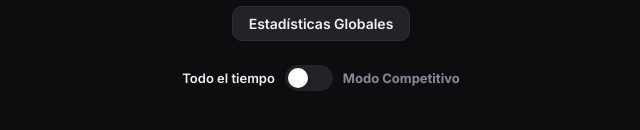
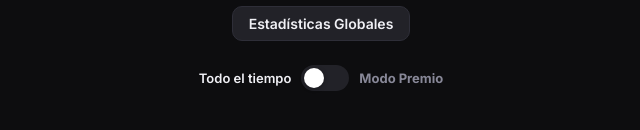
Before and after one commit to mirip1/amsterdam-trip-counter, a Next.js app: page / in a window 1280 px wide. Shown: the part 194-324 px from the top of the page, without its empty margins (319-959 px from the left). Built offline with nearby package versions, Linux system fonts and the light colour scheme; no server answers; the database is empty.

Commit message:
feat: rename "Modo Competitivo" label to "Modo Premio"

```diff
--- a/app/HomeClient.tsx
+++ b/app/HomeClient.tsx
@@ -104,7 +104,7 @@ export default function HomeClient({ allTimePeople, competitivePeople }: Props)
                         alignItems: 'center',
                         gap: '4px',
                     }}>
-                        Modo Competitivo
+                        Modo Premio
                     </span>
                 </div>
 
```
